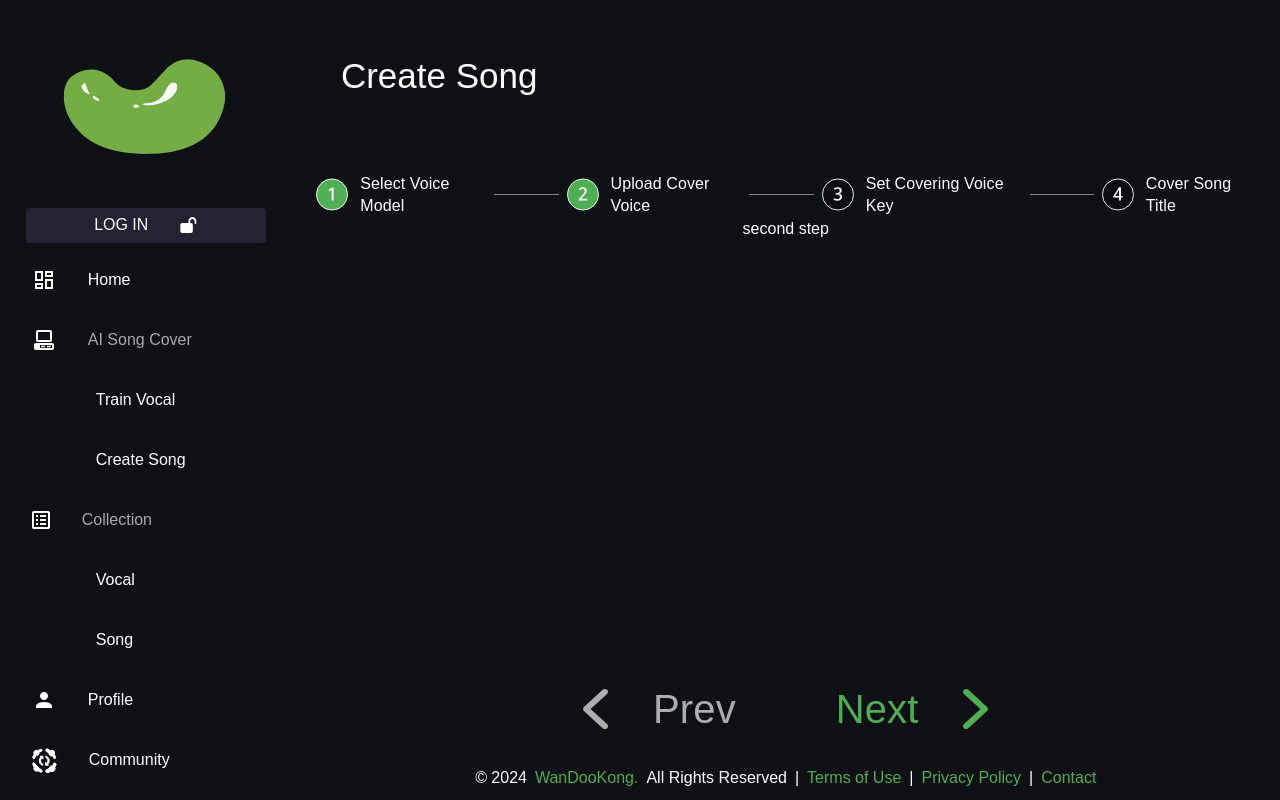
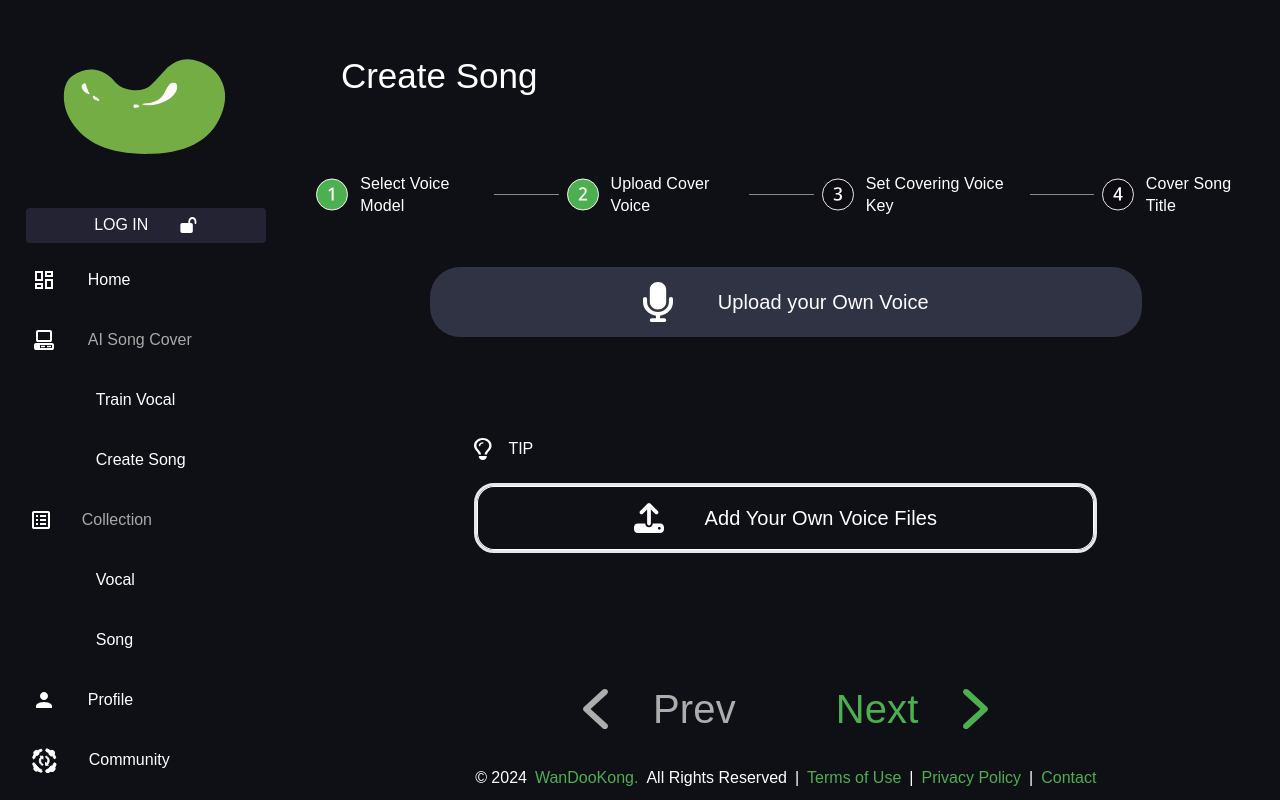
Before and after one commit to Programming-Seungwan/VoiceMeSing-Frontend-forkRepo-forDeploy, a Next.js app: page /create-song in a window 1280 px wide. Both pictures are taken after a click on the icon 975 px from the left and 709 px from the top of the page. Built offline with nearby package versions, Linux system fonts and the light colour scheme; a web font is replaced by a local one.

Commit message:
Feat : /create-song 페이지 2단계 UI 완성

```diff
--- a/src/components/create-song/CreateSongFirstStep.tsx
+++ b/src/components/create-song/CreateSongFirstStep.tsx
@@ -4,7 +4,7 @@ export default function CreateSongFirstStep() {
   return (
     <div className="w-[90%] mt-[50px] flex flex-col items-center gap-y-[60px]">
       <span className="text-[30px] text-white">Select your Voice Model</span>
-      <section className="w-[60%] h-[250px] flex justify-center items-center rounded-[20px] bg-[#222227]">
+      <section className="w-[60%] h-[250px] flex justify-center items-center rounded-[20px] bg-[#222227] hover:cursor-pointer">
         <MagnifyingGlassSVG />
       </section>
     </div>
--- a/src/components/create-song/CreateSongSecondStep.tsx
+++ b/src/components/create-song/CreateSongSecondStep.tsx
@@ -1,3 +1,15 @@
+import MicrophoneSVG from '@public/create-song/microphone.svg';
+import TipUI from '@components/all/UploadForm/TipUI';
+import VoiceUploadForm from '@components/train-vocal/VoiceUploadForm';
+
 export default function CreateSongSecondStep() {
-  return <div>second step</div>;
+  return (
+    <div className="w-[90%] mt-[50px] flex flex-col items-center">
+      <div className=" w-[80%] h-[70px] flex justify-center items-center gap-x-[45px] bg-[#303343] rounded-[30px]">
+        <MicrophoneSVG />
+        <span className="text-[20px] normalFont">Upload your Own Voice</span>
+      </div>
+      <VoiceUploadForm />
+    </div>
+  );
 }
```
Also changed, not shown: public/create-song/microphone.svg (added).
